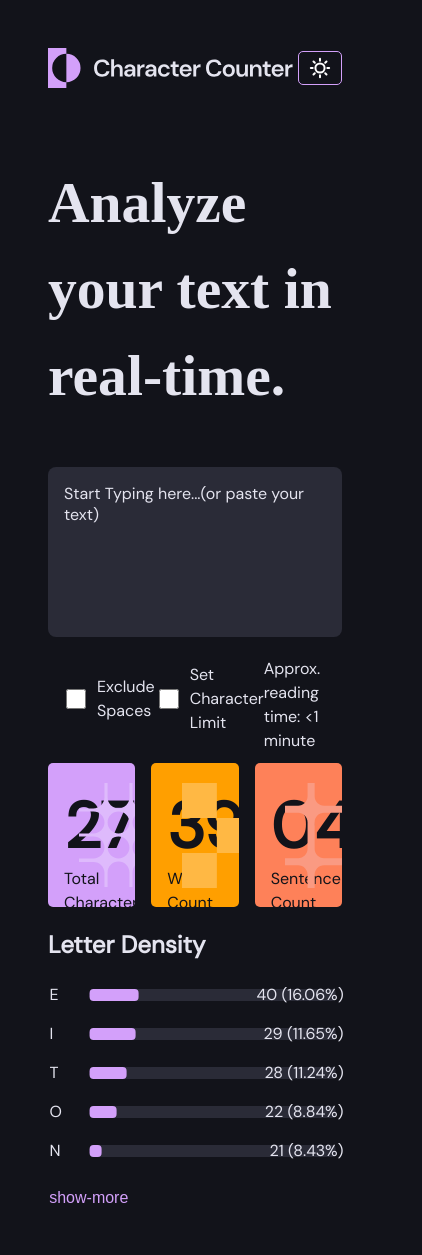
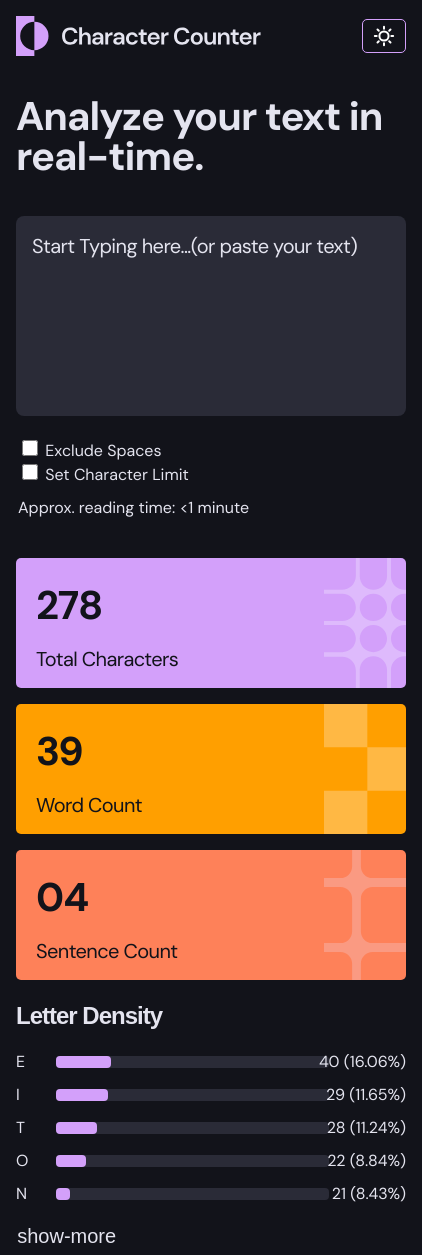
Before and after one commit to dkmakyer/Character-counter-gpt, a plain HTML site: page starter-code/index.html in a window 390 px wide. Shown: the whole page, 422 px wide, since content can reach past the window. Drawn offline with Linux system fonts and the light colour scheme; a web font is replaced by a local one.

Commit message:
correct responsiveness of app

```diff
--- a/starter-code/index.css
+++ b/starter-code/index.css
@@ -1,4 +1,3 @@
-/*importing the fonts */
 @font-face {
   font-family: "DMSansRegular";
   src: url("./assets/fonts/DM_Sans/static/DMSans-Regular.ttf");
@@ -12,7 +11,6 @@
   src: url("./assets/fonts/DM_Sans/static/DMSans-Medium.ttf");
 }
 
-/* Base Styles */
 :root {
   --primary-bg: #12131a;
   --text-color: #e4e4ef;
@@ -26,22 +24,16 @@
 }
 
 body {
-  font-family: "Inter", sans-serif;
-  display: flex;
-  align-items: flex-start;
-  justify-content: center;
-  margin: 0;
-  padding: 1rem;
+  font-family: "DMSansRegular", sans-serif;
   background-color: var(--primary-bg);
   color: var(--text-color);
-  line-height: 1.5;
-  font-size: 1rem;
-  font-family: "DMSansRegular", sans-serif;
+  padding: 0;
+  margin: 0;
 }
 
 .text-analyzer-container {
   width: 100%;
-  max-width: 60rem;
+  min-width: 375px;
   padding: 1rem;
   margin: 0 auto;
   display: flex;
@@ -49,9 +41,10 @@ body {
 }
 
 header {
-  margin-bottom: 1.5rem;
+  margin-bottom: 40px;
   width: 100%;
 }
+
 .theme-changer {
   display: flex;
   align-items: center;
@@ -73,27 +66,34 @@ header {
 }
 
 .description-heading {
-    margin: 0 auto;
-  font-size: 2.4rem;
-  width: 100%;
-  max-width: 30rem;
-  font-weight: 600;
-  margin-bottom: 5rem;
+  margin-bottom: 40px;
+  box-sizing: border-box;
+}
+.description-heading h1{
+  margin: 0 auto;
+  justify-content: space-between;
+  font-size: 40px;
+  line-height: 100%;
+  letter-spacing: -1px;
+  font-family: "DMSansBold", sans-serif;
 }
 
 textarea {
-  width: 100%;
+  min-width: 100%;
+  line-height: 140%;
+  letter-spacing: -0.6px;
   box-sizing: border-box;
+  color: var(--text-color);
   padding: 1rem;
   border-radius: var(--border-radius);
   border: none;
+  margin: 0 auto;
   background-color: var(--faded-purple);
-  color: var(--text-color);
   font-family: inherit;
-  font-size: inherit;
+  font-size: 20px;
   resize: none;
-  min-height: 170px;
-  margin-bottom: 0.5rem;
+  height: 200px;
+  margin-bottom: 1rem;
 }
 
 textarea.description::placeholder {
@@ -106,54 +106,52 @@ textarea:focus {
 }
 
 fieldset {
-  width: 100%;
+  min-width: 343px;
   display: grid;
-  grid-template-columns: 1fr 1fr 1fr;
+  grid-template-columns: 1fr;
   border: none;
+  gap: 12px;
+  padding: 0;
+  margin-bottom: 40px;
 }
 
 input[type="checkbox"] {
-  min-width: 1.5em;
+  width: 16px;
   border: none;
-  min-height: 1.5em;
+  height: 16px;
   border: 1px solid var(--purple);
   border-radius: 5px;
   background-color: var(--faded-purple);
   appearance: checkbox;
 }
 
-fieldset div,
-fieldset div:last-child {
-  margin-bottom: 0.75rem;
-  display: flex;
-  align-items: center;
-  gap: 0.5rem;
-}
-
-fieldset div:last-child {
-  margin-left: 1rem;
-}
-
 .stats {
   display: grid;
-  grid-template-columns: repeat(3, 1fr);
+  grid-template-columns: 1fr;
   gap: 1rem;
+  padding: 0;
+  margin: 0;
+  box-sizing: border-box;
 }
 .stat {
   border-radius: 5px;
-  max-width: 17rem;
-  padding: 1rem;
-  height: 7rem;
+  padding: 27px 20px;
+  height: 130px;
   color: var(--primary-bg);
+  box-sizing: border-box;
 }
 
 output {
-  font-size: 64px;
-  font-weight: 700;
-  display: block;
+  font-size: 40px;
+  font-family: "DMSansBold", sans-serif;
+  line-height: 100%;
+  letter-spacing: -1px;
+  margin-bottom: 8px;
 }
 .stat p {
-  transform: translateY(-1.5rem);
+  font-size: 20px;
+  line-height: 140%;
+  letter-spacing: -0.6px;
 }
 
 .stat1,
@@ -203,32 +201,40 @@ output {
 }
 
 .letter-density-title {
-  font-size: 1.5rem;
-  margin-bottom: 1rem;
+  font-size: 24px;
+  letter-spacing: -1px;
+  line-height: 130%;
+  margin-bottom: 20px;
+  font-family: "DMSansMedium", sans-serif;
 }
 
 .letter-density-list {
   display: flex;
   flex-direction: column;
-  gap: 0.5rem;
+  gap: 12px;
   width: 100%;
 }
 
 .letter-density-item {
-  display: flex;
+  display: grid;
+  grid-template-columns: repeat(3, 1fr);
+  gap: 14px;
   align-items: center;
-  height: 31px;
+  height: 21px;
   position: relative;
   width: 100%;
-  transform: translateX(0.1rem);
 }
 
 .letter {
-  width: 2rem;
+  width: 1rem;
+  height: 21px;
+  font-size: 16px;
 }
 
 .bar-container {
-  width: 85%;
+  width: 70%;
+  position: absolute;
+  left: 2rem;
   background-color: var(--faded-purple);
   height: 12px;
   margin: 0 0.5rem;
@@ -246,14 +252,16 @@ output {
   position: absolute;
   right: 0;
 }
+
 .show-more button {
   background-color: transparent;
   border: none;
   outline: none;
-  font-size: 1rem;
-  color: var(--purple);
+  font-size: 20px;
+  color: var(--text-color);
   transform: translate(-0.3rem, 1rem);
   margin-bottom: 2rem;
+  line-height: 140%;
   height: 2rem;
 }
 .show-more button:hover {
@@ -261,47 +269,56 @@ output {
   background-color: var(--faded-purple);
 }
 
-@media (max-width: 768px) {
-  /* Tablet */
-  body {
-    padding: 2rem;
-  }
+@media (min-width: 768px) {
   .text-analyzer-container {
+    padding: 1rem 32px;
     width: 100%;
   }
-  .description-heading {
-    width: 100%;
-    box-sizing: border-box;
-    margin: 0 auto;
+  .description-heading h1{
+    font-size: 64px;
+    width: 550px;
+    display: flex;
+    flex-direction:column;
+  }
+
+  fieldset {
+    display: flex;
+    justify-content: space-between;
+    align-items: center;
+  }
+  .options {
+    display: flex;
+    flex-direction: row;
+    align-items: center;
+    justify-content: space-between;
+    gap: 24px;
+  }
+  .option-group {
+    display: flex;
+    flex-direction: row;
+    align-items: center;
+    gap: 10px;
+  }
+  .stats {
+    display: grid;
+    grid-template-columns: repeat(3, 1fr);
+  }
+  .stat {
+    height: 150px;
+  }
+  output {
+    font-size: 64px;
+    line-height: 100%;
+  }
+  .bar-container {
+    width: 85%;
   }
 }
 
-@media (max-width: 376px) {
-  /* Mobile */
-  .text-analyzer-container {
-    width: 100%;
-    max-width: 100vw;
-    padding: 1rem;
+@media (min-width: 1080px){
+  .text-analyzer-container{
+    padding: 2rem 14rem;
     margin: 0 auto;
-    display: flex;
-    flex-direction: column;
-  }
-
-  .stats {
-    display: grid;
-    grid-template-columns: 1fr;
-    gap: 1rem;
-  }
-  .description-heading {
-    margin: 0 auto;
-    width: 100%;
-    box-sizing: border-box;
-  }
-  fieldset {
-    width: 100%;
-    display: grid;
-    grid-template-columns: 1fr;
-    border: none;
-    padding-left: 0;
+  max-width: 990px;
   }
 }
--- a/starter-code/index.html
+++ b/starter-code/index.html
@@ -22,17 +22,16 @@
       </div>
     </header>
 
-    <section aria-labelledby="main-heading">
-      <div class="description-heading">
-        <h1 style="font-family: DMSans;">Analyze your text <span>in real-time.</span></h1>
-      </div>
+    <section class="description-heading" aria-labelledby="main-heading">
+      <h1>Analyze your text <span>in real-time.</span></h1>
     </section>
 
     <section aria-labelledby="text-description">
       <textarea class="description" placeholder="Start Typing here...(or paste your text)"></textarea>
     </section>
 
-    <fieldset class="options">
+    <fieldset>
+      <div class="options">
         <div class="option-group">
           <input type="checkbox" id="excludeSpaces" name="analysis-options">
           <label for="excludeSpaces">Exclude Spaces</label>
@@ -40,6 +39,7 @@
         <div class="option-group">
           <input type="checkbox" id="setCharacterLimit" name="analysis-options">
           <label for="setCharacterLimit">Set Character Limit</label>
+        </div>
       </div>
       <span class="reading-time">Approx. reading time: &lt;1 minute</span>
     </fieldset>
```
Lines whose indentation alone changed are shown as unchanged.
